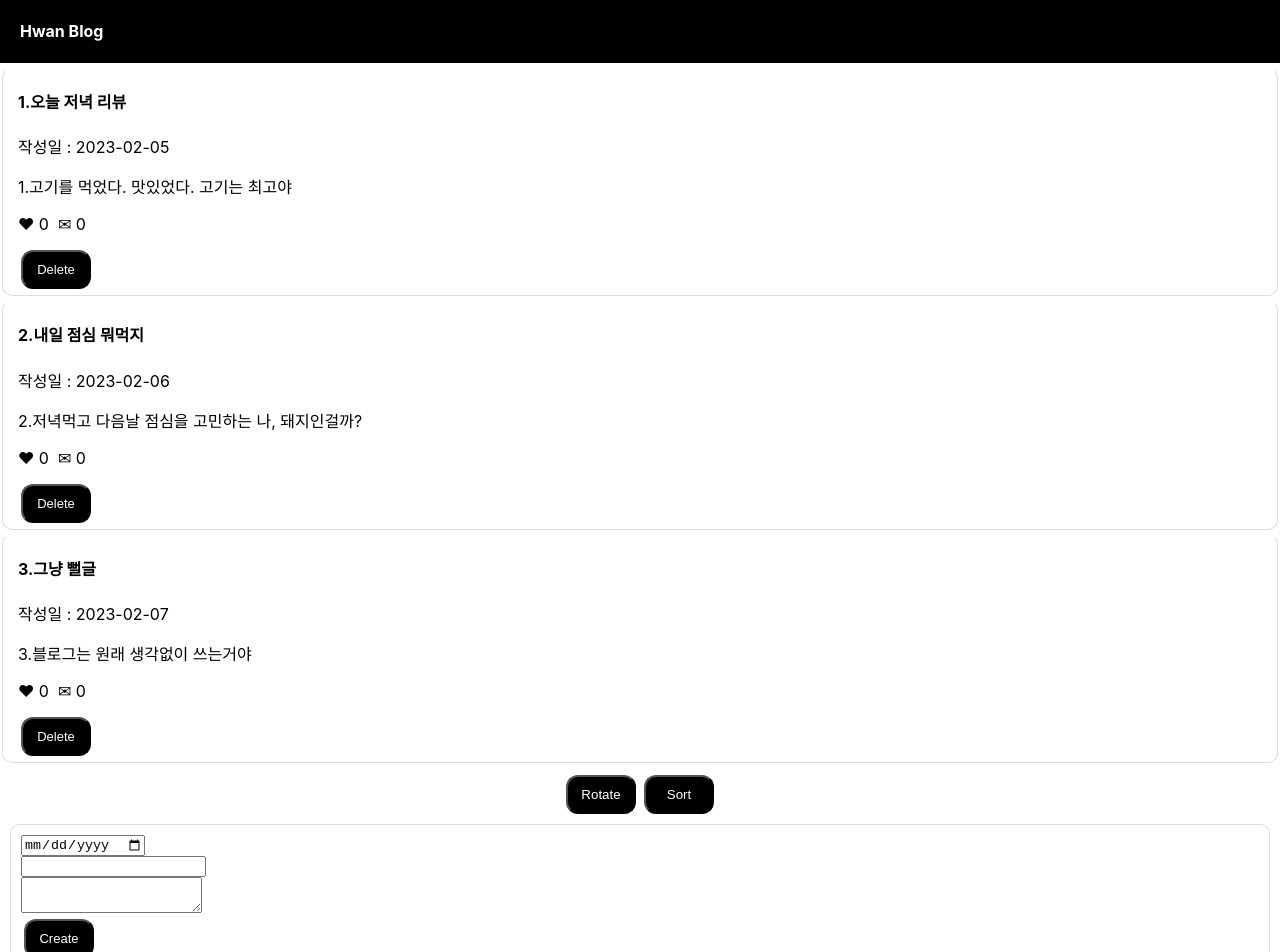
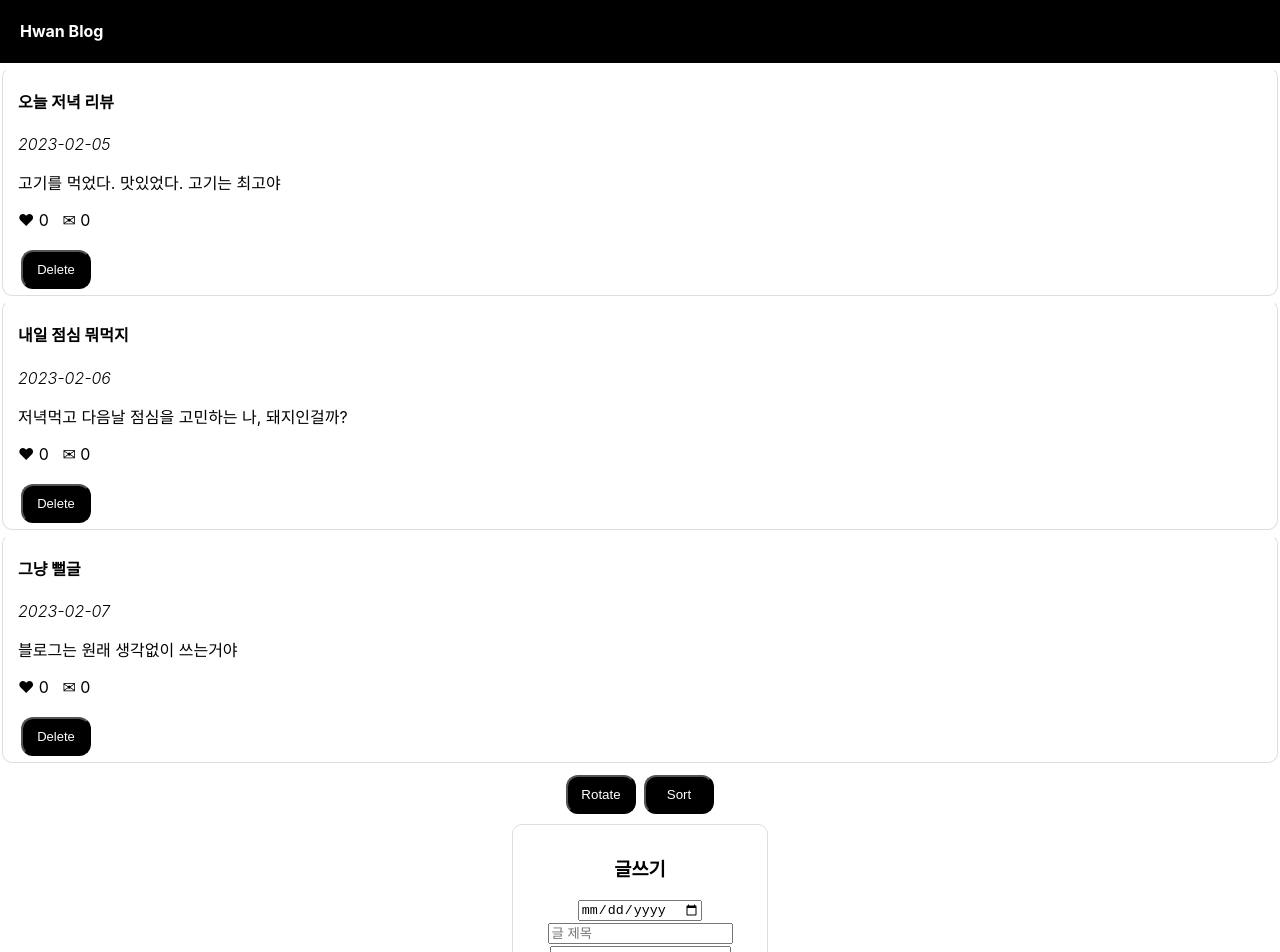
Before and after one commit to ssh-24/hwanblog, a React (Create React App) app: page / in a window 1280 px wide. Shown: the top 952 px of the page. Built offline with nearby package versions, Linux system fonts and the light colour scheme.

Commit message:
230209 00:00

```diff
--- a/src/App.css
+++ b/src/App.css
@@ -5,12 +5,6 @@
 .App-logo {
   height: 40vmin;
   pointer-events: none;
-}
-
-@media (prefers-reduced-motion: no-preference) {
-  .App-logo {
-    animation: App-logo-spin infinite 20s linear;
-  }
 }
 
 .App-header {
@@ -22,19 +16,6 @@
   justify-content: center;
   font-size: calc(10px + 2vmin);
   color: white;
-}
-
-.App-link {
-  color: #61dafb;
-}
-
-@keyframes App-logo-spin {
-  from {
-    transform: rotate(0deg);
-  }
-  to {
-    transform: rotate(360deg);
-  }
 }
 
 div {
@@ -61,6 +42,11 @@ div {
 
 .post-area:active {
   border-radius: 0px;
+}
+
+.w-date {
+  font-style: italic;
+  font-weight: 300;
 }
 
 .like-comment-zone {
@@ -103,22 +89,22 @@ div {
 }
 
 .detail-area {
-  margin-top: 20px;
   padding: 20px;
-  background: #eee;
+  background: #efefef;
   text-align: left;
-  border: 1px solid #dedede;
+  border: 1px solid #efedef;
   border-radius: 10px;
 }
 
 .input-area {
-  margin: 10px;
+  margin: 10px 40%;
   padding: 10px;
   border: 1px solid #dedede;
   border-radius: 10px;
 }
 
 .input-area > input,textarea,button {
+  margin: 2px auto;
   display: flex;
   flex-direction:row;
   align-items: center;
@@ -132,7 +118,7 @@ div {
   color: white;
   font-size: small;
   border-radius:12px;
-  margin: 6px 3px 6px;
+  margin: 10px 3px 6px;
 }
 
 .delete-btn:hover {
@@ -147,7 +133,7 @@ div {
   color: white;
   font-size: small;
   border-radius:12px;
-  margin: 6px 3px 6px;
+  margin: 6px auto 6px;
 }
 
 .enroll-btn:hover {
--- a/src/App.js
+++ b/src/App.js
@@ -6,16 +6,16 @@ import { useState } from 'react';
 function App() {
   let [title, setTitle] = useState(
     [
-      '1.오늘 저녁 리뷰'
-      ,'2.내일 점심 뭐먹지'
-      ,'3.그냥 뻘글'
+      '오늘 저녁 리뷰'
+      ,'내일 점심 뭐먹지'
+      ,'그냥 뻘글'
     ]
   );
   let [content, setContent] = useState(
     [
-      '1.고기를 먹었다. 맛있었다. 고기는 최고야'
-      ,'2.저녁먹고 다음날 점심을 고민하는 나, 돼지인걸까?'
-      ,'3.블로그는 원래 생각없이 쓰는거야'
+      '고기를 먹었다. 맛있었다. 고기는 최고야'
+      ,'저녁먹고 다음날 점심을 고민하는 나, 돼지인걸까?'
+      ,'블로그는 원래 생각없이 쓰는거야'
     ]
   );
   let [like,setLike] = useState([
@@ -48,71 +48,56 @@ function App() {
   return (
     <div className="App">
       {/* Nav Zone */}
-      <Nav
-       title={title}
-       setTitle={setTitle}
-       content={content}
-       setContent={setContent}
-       like={like}
-       setLike={setLike}
-       comment={comment}
-       setComment={setComment}
-       modal={modal}
-       setModal={setModal}
-       date={date}
-       setDate={setDate}
-      />
+      <Nav/>
 
       {/* Post Zone */}
       <div className='post-area'>
       {
         title.map((a,i) => {
           return (
-            <div className='post' key={i}>
-              <h4 onClick={()=>{
-                modal[i].clicked = !modal[i].clicked
-                let result = [...modal];
-                setModal(result)
-                }}>{a}</h4>
-
-              <span onClick={()=>{
-                modal[i].clicked = !modal[i].clicked
-                let result = [...modal];
-                setModal(result)
-                }}>작성일 : {date[i].date}</span>
-
-              <p onClick={()=>{
-                modal[i].clicked = !modal[i].clicked
-                let result = [...modal];
-                setModal(result)
-                }}>{content[i]}</p>
-
+            <div className='post' key={i} onClick={(e)=>{
+              if (true) {
+                console.log(e.target.className);
+              }
+              modal[i].clicked = !modal[i].clicked
+              let result = [...modal];
+              setModal(result)
+            }}>
+              {/* 제목 */}
+              <h4>{a}</h4>
+              {/* 작성일 */}
+              <span className='w-date'>{date[i].date}</span>
+              {/* 본문 */}
+              <p>{content[i]}</p>
+              {/* 좋아요/댓글 */}
               <div className='like-comment-zone'>
-                <span onClick={()=>{
+                <span onClick={(e)=>{
+                    e.stopPropagation();
                     like[i].count++
                     let result = [...like];
                     setLike(result);
-                  }}>❤</span> {like[i].count}
-                  &nbsp;&nbsp;
-                <span onClick={()=>{
+                }}>❤</span> {like[i].count}
+                &nbsp;&nbsp;&nbsp;
+                <span onClick={(e)=>{
+                    e.stopPropagation();
                     comment[i].count++;
                     let result = [...comment];
                     setComment(result);
-                  }}>✉</span> {comment[i].count}
+                }}>✉</span> {comment[i].count}
               </div>
-            {/* Detail Zone */}
+            {/* 모달 */}
             {
               modal[i].clicked === true ?
               <Modal seq={i} title={title} content={content} like={like} comment={comment} date={date}/>
               : null
             }
-              <button className='delete-btn' id={"post"+i} onClick={(e)=> {
-                console.log(e.target.id);
-                let selectedIdx = +e.target.id.replace("post",'');
+            {/* 삭제버튼 */}
+            <button className='delete-btn' onClick={(e)=> {
+                e.stopPropagation();
                 let cpTitle = [...title];
                 let cpContent = [...content];
-                cpTitle.splice(selectedIdx,1);
-                cpContent.splice(selectedIdx,1);
+                cpTitle.splice(i,1);
+                cpContent.splice(i,1);
                 setTitle(cpTitle);
                 setContent(cpContent);
               }}>Delete</button>
@@ -153,13 +138,6 @@ function App() {
             }
           }
 
-          console.log(rttTitle);
-          console.log(rttContent);
-          console.log(rttLike);
-          console.log(rttComment);
-          console.log(rttModal);
-          console.log(rttDate);
-
           setTitle(rttTitle);
           setContent(rttContent);
           setLike(rttLike);
@@ -188,21 +166,19 @@ function App() {
 
       {/* Input Zone */}
       <div className='input-area'>
+        <h3>글쓰기</h3>
         <input type="date" id='date-enroll' onBlur={(e)=>{
-          console.log("작성일 : ",e.target.value);
           dateStr = e.target.value;
         }}/>
-        <input type="text" id='title-enroll' onBlur={(e)=>{
-          console.log("글제목 : ",e.target.value);
+        <input type="text" id='title-enroll' placeholder='글 제목' onBlur={(e)=>{
           newTitle = e.target.value;
         }}/>
-        <textarea id='content-enroll' onBlur={(e)=>{
-          console.log("내용 : ",e.target.value);
+        <textarea id='content-enroll' placeholder='내용' onBlur={(e)=>{
           newContent = e.target.value;
         }}/>
         <button className='enroll-btn' onClick={() => {
           if (!!(newTitle === '' || newContent === '' || dateStr === '')) {
-            //아무 입력 없을 시 예외처리
+            //입력 없을 시 예외처리
             alert("입력사항을 모두 작성해주세요")
             return false;
           }
@@ -240,22 +216,12 @@ function App() {
           cpLike.push(newLike);
           cpComment.push(newComment);
 
-
-          console.log(cpTitle);
-          console.log(cpContent);
-          console.log(cpDate);
-          console.log(cpModal);
-          console.log(cpLike);
-          console.log(cpComment);
-
           setTitle(cpTitle);
           setContent(cpContent);
           setDate(cpDate);
           setModal(cpModal);
           setLike(cpLike);
           setComment(cpComment);
-
-          console.log("");
         }}>Create</button>
       </div>
 
@@ -263,37 +229,13 @@ function App() {
   );
 }
 
-const Nav = (props) => {
+const Nav = () => {
   const nav_title = "Hwan Blog"
   return (
     <>
      <div className='black-nav'>
         <h4 onClick={() => {
           alert("(●'◡'●)");
-          let cpTitle = [...props.title.sort()];
-          let cpContent = [...props.content.sort()];
-          props.setTitle(cpTitle);
-          props.setContent(cpContent);
-          props.setLike([
-            {id: 0, count: 0},
-            {id: 1, count: 0},
-            {id: 2, count: 0}
-          ]);
-          props.setComment([
-            {id: 0, count: 0},
-            {id: 1, count: 0},
-            {id: 2, count: 0}
-          ]);
-          props.setModal([
-            {id: 0, clicked: false},
-            {id: 1, clicked: false},
-            {id: 2, clicked: false}
-          ]);
-          props.setDate([
-            {id: 0, date: '2023-02-05'},
-            {id: 1, date: '2023-02-06'},
-            {id: 2, date: '2023-02-07'}
-          ]);
         }}>{nav_title}</h4>
       </div>
     </>
```
Also changed, not shown: 2 other files (tests, documents, lock files or other folders).
